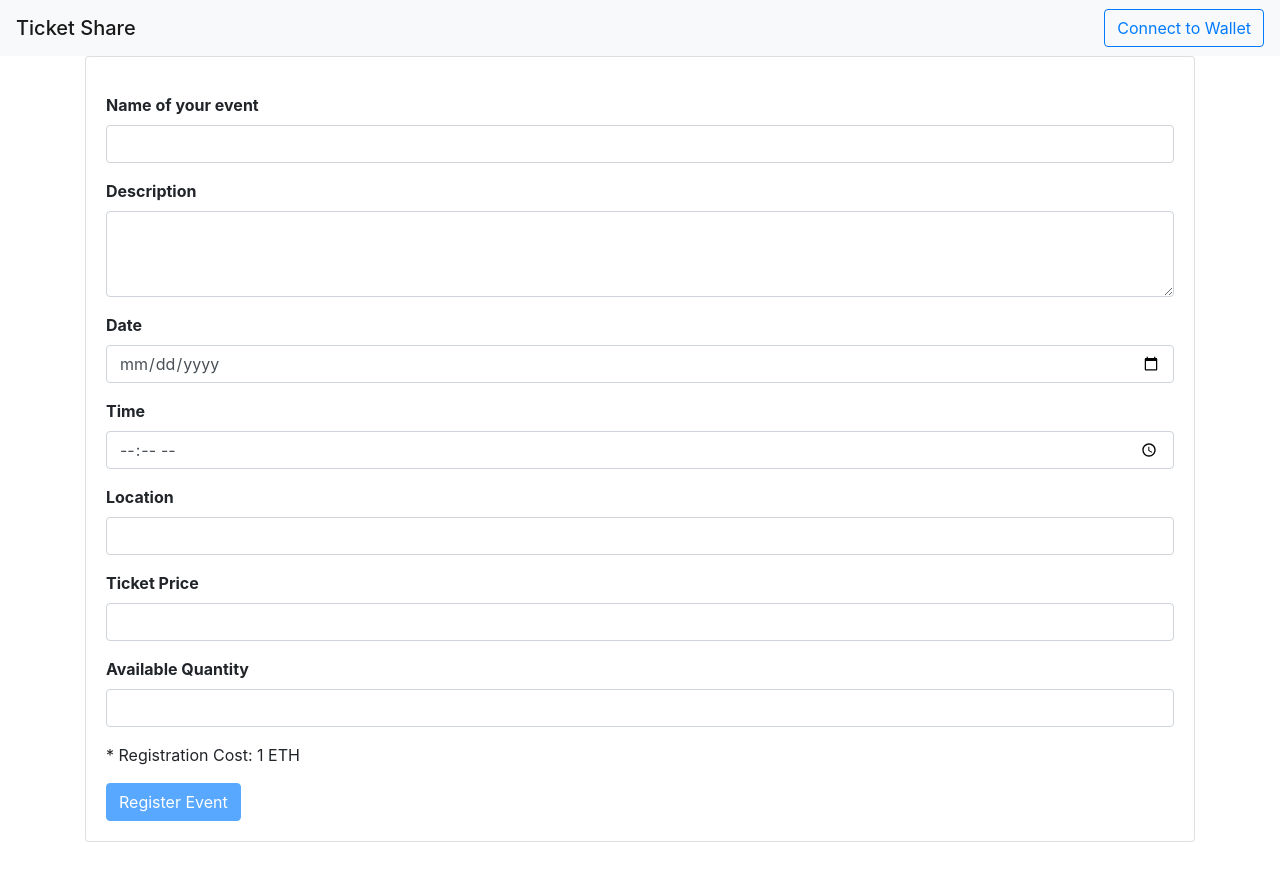
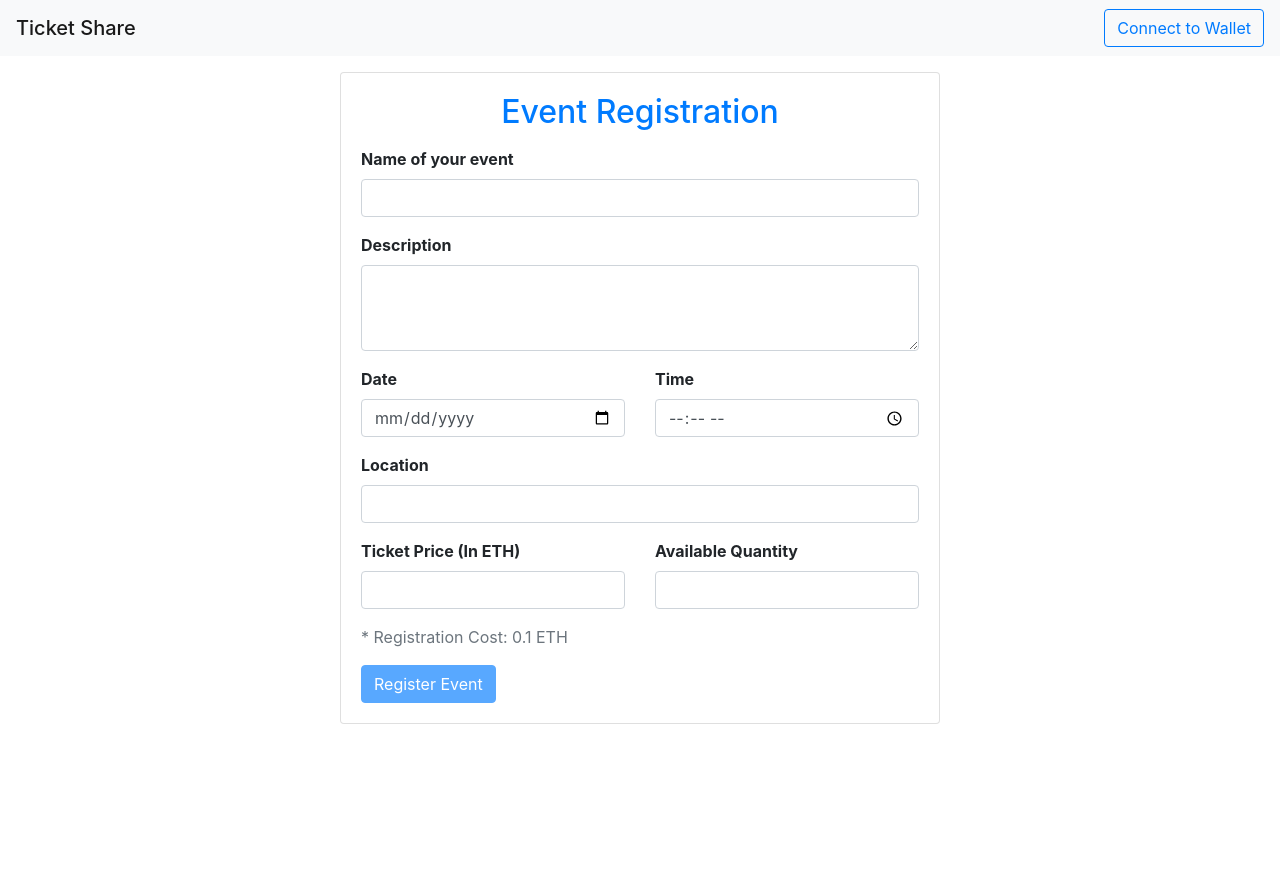
Before and after one commit to RLNYC/EthGlobal_TicketShare, a React (Create React App) app: page /eventregistration in a window 1280 px wide. Shown: the top 878 px of the page. After the commit the page ends 800 px from the top, so only its background shows below. Built offline with nearby package versions, Linux system fonts and the light colour scheme.

Commit message:
improve the form UI

```diff
--- a/src/pages/EventRegistration.js
+++ b/src/pages/EventRegistration.js
@@ -25,13 +25,14 @@ function EventRegistration({ ticketEventBlockchain, setTicketEventCount, account
         catch(err){
             console.error(err);
         }
-
     }
 
     return (
         <div className="container">
-            <div className="card">
+            <div className="card mt-3" style={{ maxWidth: '600px', margin: 'auto'}}>
                 <div className="card-body">
+                    <h2 class="card-title text-center text-primary">Event Registration</h2>
+
                     <form className="mt-3" onSubmit={createEvent}>
                         <div className="form-group">
                             <label className="font-weight-bold">Name of your event</label>
@@ -52,6 +53,8 @@ function EventRegistration({ ticketEventBlockchain, setTicketEventCount, account
                                 onChange={(e) => setDescription(e.target.value)}></textarea>
                         </div>
 
+                        <div className="row">
+                            <div className="col">
                                 <div className="form-group">
                                     <label className="font-weight-bold">Date</label>
                                     <input
@@ -60,7 +63,8 @@ function EventRegistration({ ticketEventBlockchain, setTicketEventCount, account
                                         value={date}
                                         onChange={(e) => setDate(e.target.value)}/>
                                 </div>
-
+                            </div>
+                            <div className="col">
                                 <div className="form-group">
                                     <label className="font-weight-bold">Time</label>
                                     <input
@@ -69,6 +73,9 @@ function EventRegistration({ ticketEventBlockchain, setTicketEventCount, account
                                         value={time}
                                         onChange={(e) => setTime(e.target.value)} />
                                 </div>
+                            </div>
+                        </div>
+
 
                         <div className="form-group">
                             <label className="font-weight-bold">Location</label>
@@ -79,15 +86,18 @@ function EventRegistration({ ticketEventBlockchain, setTicketEventCount, account
                                 onChange={(e) => setLocation(e.target.value)} />
                         </div>
 
+                        <div className="row">
+                            <div className="col">
                                 <div className="form-group">
-                            <label className="font-weight-bold">Ticket Price</label>
+                                    <label className="font-weight-bold">Ticket Price (In ETH)</label>
                                     <input
                                         className="form-control"
                                         type="number"
                                         value={ticketPrice}
                                         onChange={(e) => setTicketPrice(e.target.value)} />
                                 </div>
-
+                            </div>
+                            <div className="col">
                                 <div className="form-group">
                                     <label className="font-weight-bold">Available Quantity</label>
                                     <input
@@ -96,8 +106,10 @@ function EventRegistration({ ticketEventBlockchain, setTicketEventCount, account
                                         value={quantity}
                                         onChange={(e) => setQuantity(e.target.value)} />
                                 </div>
+                            </div>
+                        </div>
 
-                        <p>* Registration Cost: 1 ETH</p>
+                        <p className="text-muted">* Registration Cost: 0.1 ETH</p>
 
                         <button className="btn btn-primary" type="submit" disabled={!account}>Register Event</button>
                     </form>
--- a/src/pages/Main.js
+++ b/src/pages/Main.js
@@ -22,9 +22,13 @@ function Main({ ticketEventBlockchain, ticketEventCount }) {
 
     return (
         <div className="container">
-            <Link to="/eventregistration" className="btn btn-primary btn-lg my-3">
-                Register Event
-            </Link>
+            <div className="d-flex justify-content-between align-items-center">
+                <h1>List of Events</h1>
+                <Link to="/eventregistration" className="btn btn-primary btn-lg my-3">
+                    Register Event
+                </Link>
+            </div>
+
 
             { ticketEvents.map(ticketEvent => (
                 <div className="card" key={ticketEvent.eventId}>
@@ -40,7 +44,9 @@ function Main({ ticketEventBlockchain, ticketEventCount }) {
                                 <button className="btn btn-primary btn-lg mt-4 mb-2">
                                     Promotion Reward Tally
                                 </button>
-                                <button  className="btn btn-secondary btn-lg">Earn Promotion Reward</button>
+                                <Link className="btn btn-secondary btn-lg" to={`/event/${ticketEvent.eventId}`}>
+                                    Earn Promotion Reward
+                                </Link>
                             </div>
                         </div>
                     </div>
```
Lines whose indentation alone changed are shown as unchanged.
